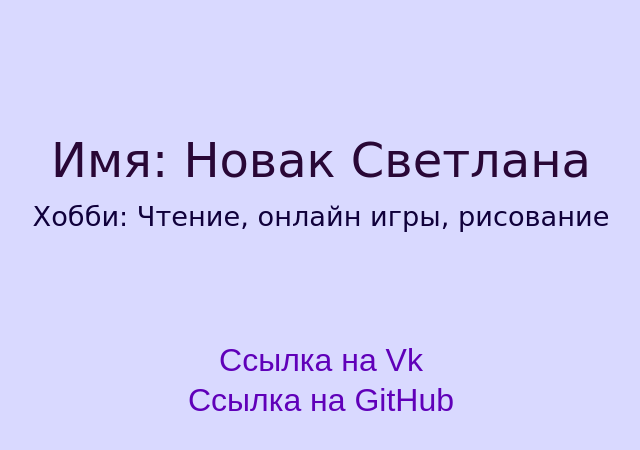
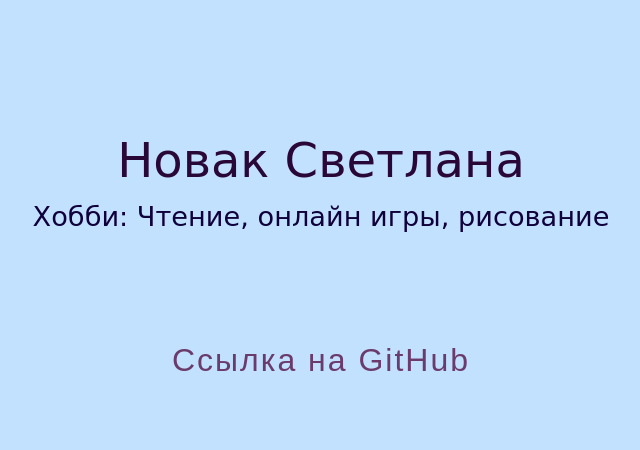
Before and after one commit to 17Nei17/js-lecture-1, a website: page index.html in a window 1280 px wide. Shown: the whole page, without its empty margins (319-959 px from the left). Drawn offline with Linux system fonts and the light colour scheme.

Commit message:
Add files via upload

```diff
--- a/index.html
+++ b/index.html
@@ -9,14 +9,12 @@
 </head>
 <body>
     <div class="block1">
-        Имя: Новак Светлана
+         Новак Светлана
     </div>
     <div class="block2">
         Хобби: Чтение, онлайн игры, рисование
     </div>
-
-            <p><a href="https://vk.com/13nei13" class="link1" >Cсылка на Vk</a> </a></p>
-            <p><a href="https://github.com/17Nei17/js-lecture-1" class="link2" >Cсылка на GitHub</a> </a></p>
+            <p><a href="https://github.com/17Nei17/js-lecture-1" class="link1" >Cсылка на GitHub</a> </a></p>
 
 </body>
 </html>
--- a/index.js
+++ b/index.js
@@ -13,7 +13,6 @@ const server = http.createServer(function (request, responce) {
         const content = fs.readFileSync ('style.css','utf8');
         responce.end(content);
     }
-
 })
 server.listen(process.env.PORT || 3000 );
 console.log('server started');
--- a/style.css
+++ b/style.css
@@ -1,5 +1,5 @@
 html {
-    background-color: rgb(217, 217, 255);
+    background-color: rgb(194, 225, 255);
   }
 .block1 {
     font-family: cursive;
@@ -9,6 +9,7 @@ html {
     transform: translate(-50%, -50%);
     color: rgb(41, 7, 54);
     font-size: 300%;
+    padding: 20px 20px 20px 20px;
 }
 .block2{
     font-family: cursive;
@@ -18,8 +19,8 @@ html {
     transform: translate(-50%, -50%);
     color: rgb(16, 0, 59);
     font-size: 170%;
+    padding: 20px 0;
 }
-
 .link1{
     font-family: 'Montserrat', sans-serif;
     text-decoration: none;
@@ -27,22 +28,10 @@ html {
     top: 45%;
     left:50%;
     transform: translate(-50%, -50%);
-    color: rgb(96, 0, 185);
+    color: rgb(107, 59, 107);
     font-size: 200%;
+    letter-spacing: 2px;
 }
 .link1:hover {
-    text-shadow: 1px 1px 1px #6A5F55;
+    text-shadow: 2px 2px 5px rgb(175, 175, 175);
 }
-.link2{
-    font-family: 'Montserrat', sans-serif;
-    text-decoration: none;
-    position: absolute;
-    top: 50%;
-    left:50%;
-    transform: translate(-50%, -50%);
-    color: rgb(96, 0, 185);
-    font-size: 200%;
-}
-.link2:hover{
-    text-shadow: 1px 1px 1px #6A5F55;
-}
```
